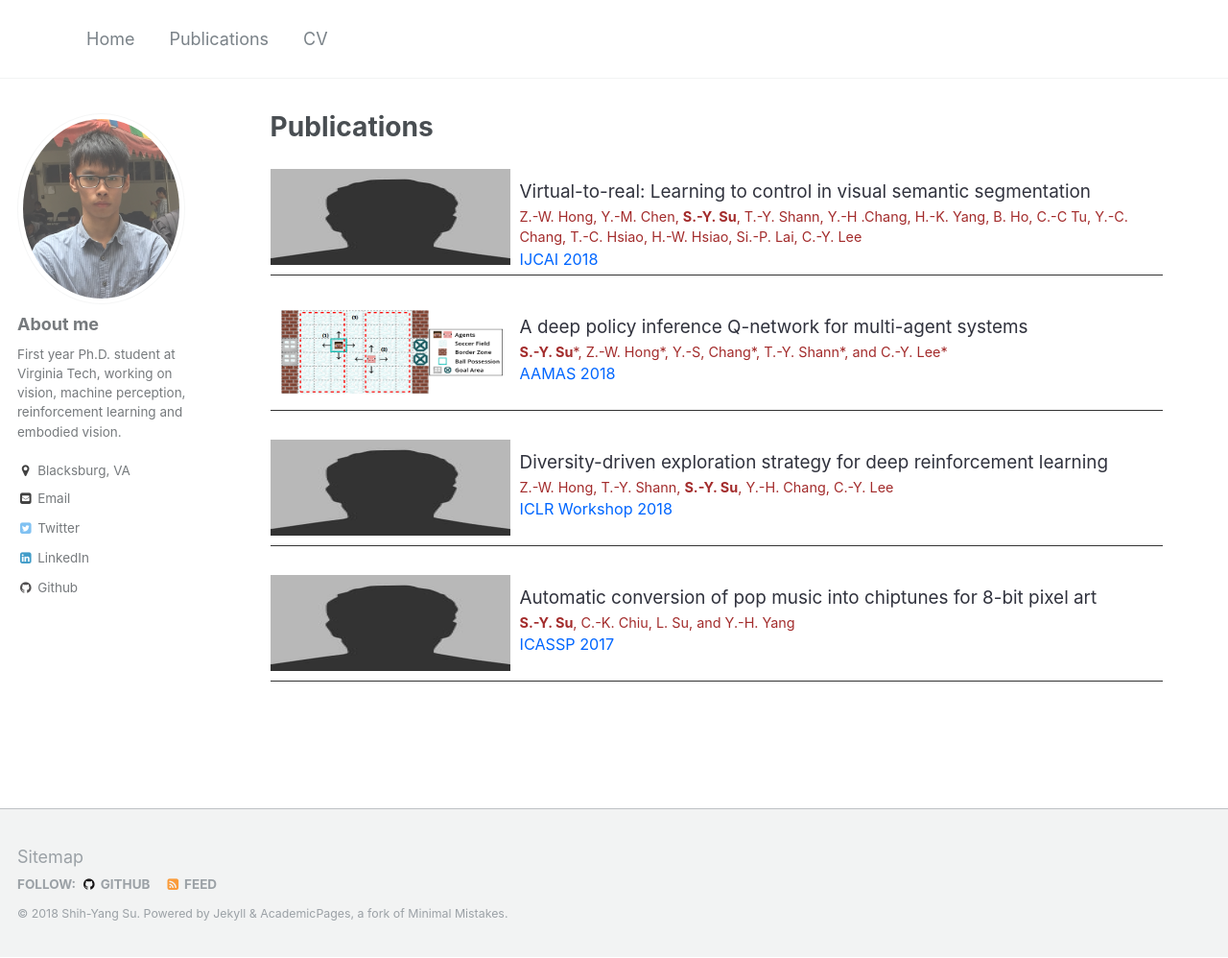
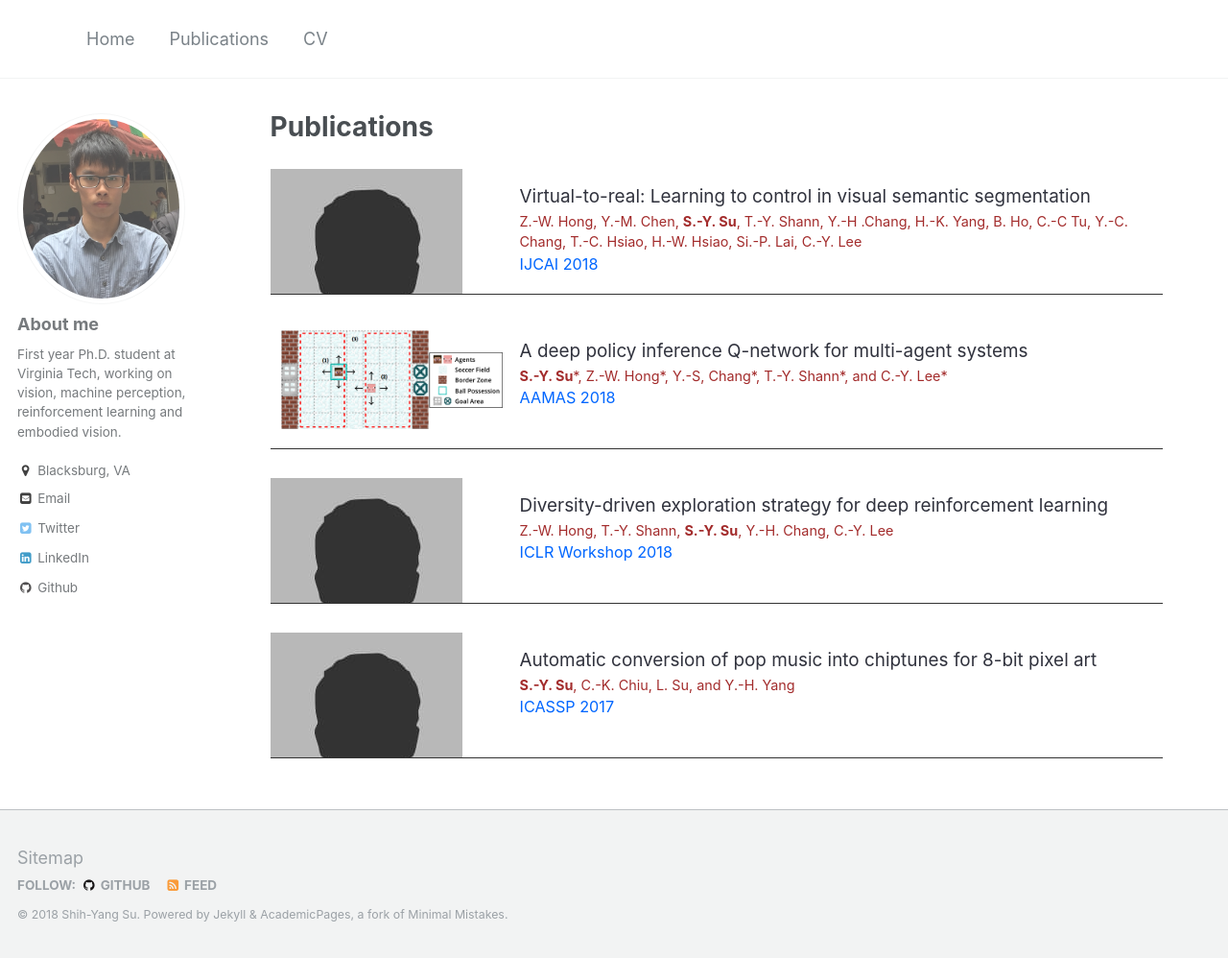
Before and after one commit to LemonATsu/LemonATsu.github.io, a Jekyll site: the page built from _pages/publications.md, in a window 1280 px wide and 998 px high. Shown: the whole window at 96% size. Built offline with Jekyll 4.4.1, drawn with Linux system fonts in a browser that asks for light colours.

Commit message:
minor modi

```diff
--- a/_pages/publications.md
+++ b/_pages/publications.md
@@ -13,7 +13,7 @@
     </div>
 </div>
 <div class="pub-container">
-    <div class="pub-thumb"><img src="https://lemonatsu.github.io/images/dpiqn.png"></div>
+    <div class="pub-thumb"><img src="https://lemonatsu.github.io/images/dpiqn.png" style="width:250;height:120;"></div>
     <div class="pub-content">
         <div class="pub-title">A deep policy inference Q-network for multi-agent systems</div>
         <div class="pub-author"><b>S.-Y. Su</b>*, Z.-W. Hong*, Y.-S, Chang*, T.-Y. Shann*, and C.-Y. Lee*</div>
--- a/assets/css/pub.css
+++ b/assets/css/pub.css
@@ -9,16 +9,14 @@
     float: left;
     margin-right: 10px;
     margin-bottom: 10px;
-    height: 100px;
+    height: 120px;
     width: 250px;
 }
 .pub-thumb img {
     display: block;
-    height: 100px;
-    width: 250px;
 }
 .pub-content {
-    margin-top: 10px;
+    margin-top: 15px;
 }
 .pub-title {
     font-size: 105%;
```
